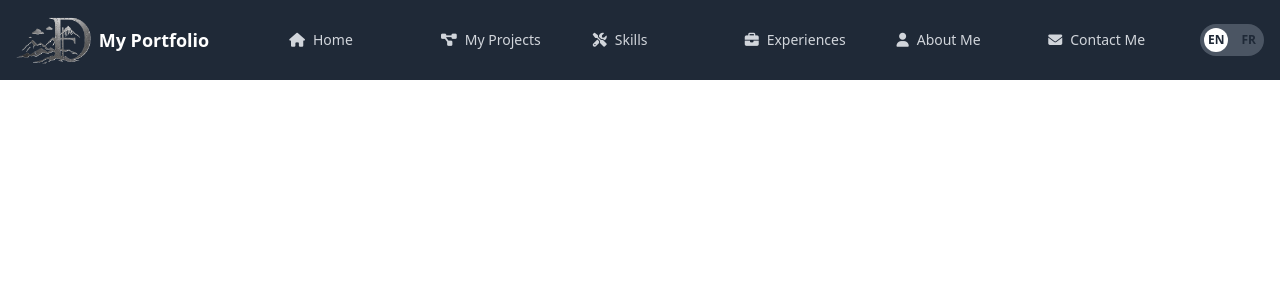
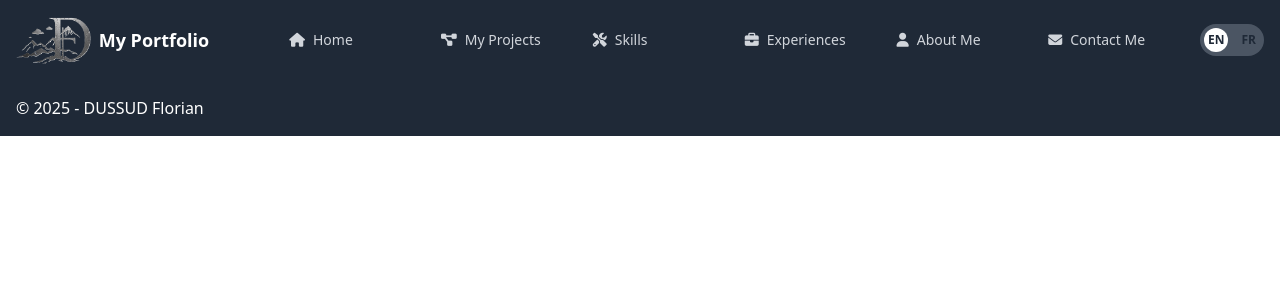
Before and after one commit to Papyquirush/portfolio, a Vue app: page / in a window 1280 px wide. Shown: the top 300 px of the page. Built offline with nearby package versions, Linux system fonts and the light colour scheme.

Commit message:
feat(footer): debut footer

```diff
--- a/src/App.vue
+++ b/src/App.vue
@@ -1,5 +1,6 @@
 <template>
   <NavHeader />
+  <Footer />
 </template>
 
 
@@ -9,6 +10,7 @@
 
 
 import NavHeader from "@/components/partials/NavHeader.vue";
+import Footer from "@/components/partials/Footer.vue";
 </script>
 
 
--- /dev/null
+++ b/src/components/partials/Footer.vue
@@ -0,0 +1,15 @@
+<template>
+<footer>
+  <div class="bg-gray-800 p-4 w-full wrapper">
+    <p class="text-white">&copy; 2025 - DUSSUD Florian</p>
+  </div>
+</footer>
+</template>
+
+<script setup>
+
+</script>
+
+<style scoped>
+
+</style>
```
